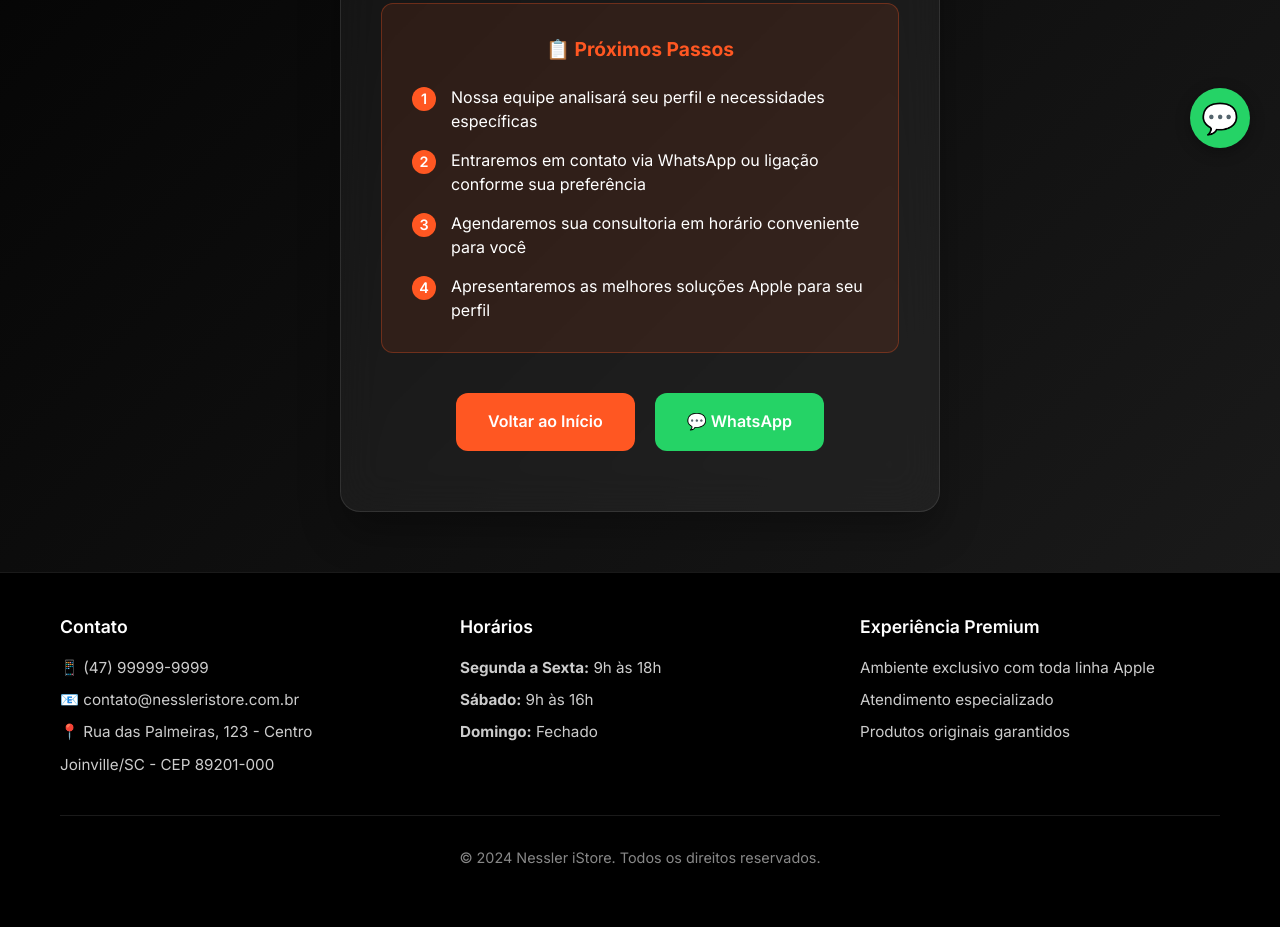
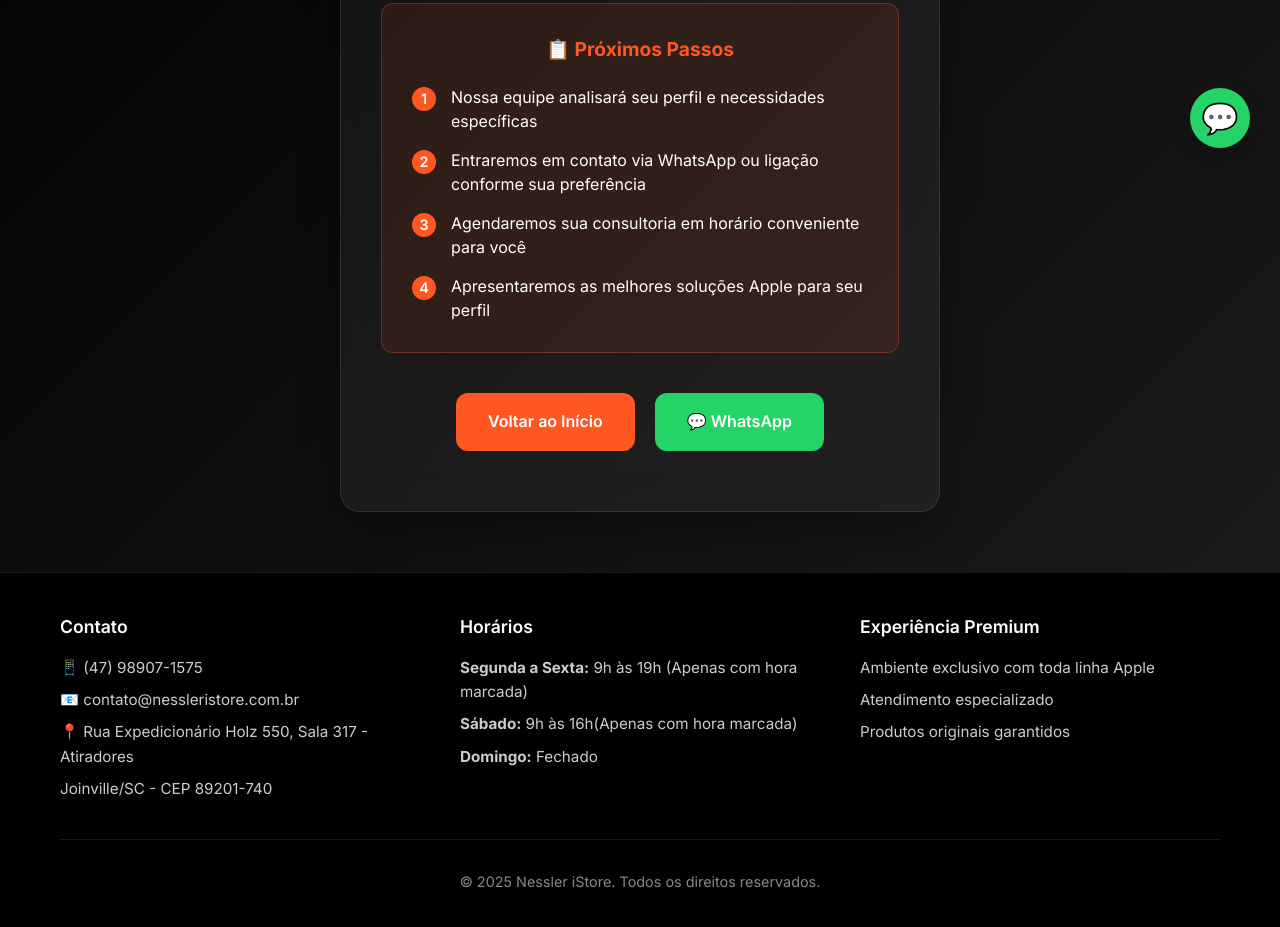
Before and after one commit to matheusnessler/landing-nessleristore, a plain HTML site: page obrigado.html in a window 1280 px wide. Shown: the part 622-1549 px from the top of the page. Drawn offline with Linux system fonts and the light colour scheme.

Commit message:
Update obrigado.html

```diff
--- a/obrigado.html
+++ b/obrigado.html
@@ -402,16 +402,16 @@
             <div class="footer-content">
                 <div class="footer-section">
                     <h4>Contato</h4>
-                    <p>📱 (47) 99999-9999</p>
+                    <p>📱 (47) 98907-1575</p>
                     <p>📧 contato@nessleristore.com.br</p>
-                    <p>📍 Rua das Palmeiras, 123 - Centro</p>
-                    <p>Joinville/SC - CEP 89201-000</p>
+                    <p>📍 Rua Expedicionário Holz 550, Sala 317 - Atiradores</p>
+                    <p>Joinville/SC - CEP 89201-740</p>
                 </div>
 
                 <div class="footer-section">
                     <h4>Horários</h4>
-                    <p><strong>Segunda a Sexta:</strong> 9h às 18h</p>
-                    <p><strong>Sábado:</strong> 9h às 16h</p>
+                    <p><strong>Segunda a Sexta:</strong> 9h às 19h (Apenas com hora marcada)</p>
+                    <p><strong>Sábado:</strong> 9h às 16h(Apenas com hora marcada)</p>
                     <p><strong>Domingo:</strong> Fechado</p>
                 </div>
 
@@ -424,7 +424,7 @@
             </div>
 
             <div class="footer-bottom">
-                <p>&copy; 2024 Nessler iStore. Todos os direitos reservados.</p>
+                <p>&copy; 2025 Nessler iStore. Todos os direitos reservados.</p>
             </div>
         </div>
     </footer>
```
